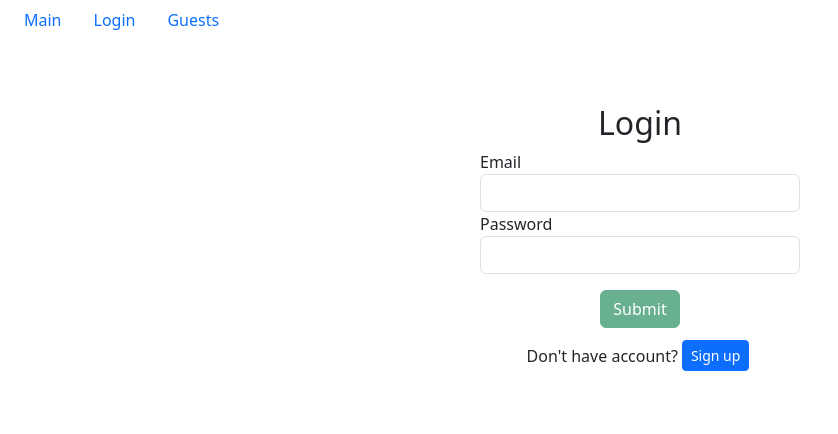
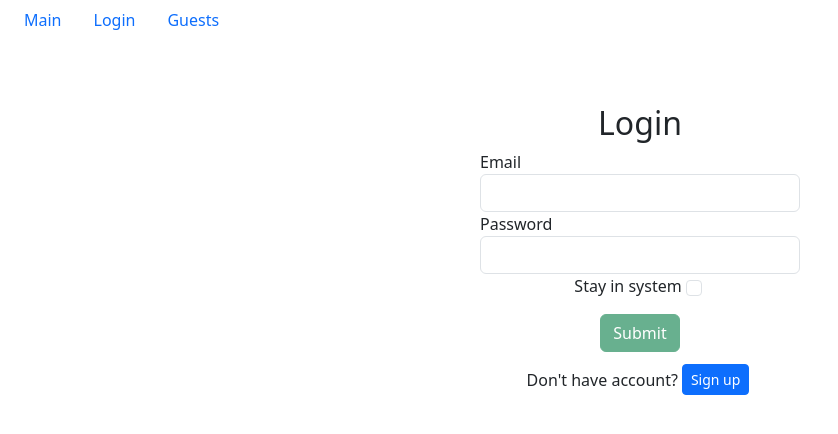
Before and after one commit to ivan-kramarenko/Course-Project, a React (Create React App) app: page /login in a window 1280 px wide. Shown: the top 434 px of the page, without its empty margins (0-838 px from the left). Built offline with nearby package versions, Linux system fonts and the light colour scheme.

Commit message:
check field / fixed styles on validation

```diff
--- /dev/null
+++ b/src/components/common/form/CheckField.tsx
@@ -0,0 +1,34 @@
+import React, { ReactElement } from 'react'
+import { UseFormRegister } from 'react-hook-form'
+import ErrorField from './ErrorField'
+
+interface CheckFieldProps {
+  label: string
+  id: string
+  error: string | undefined
+  register: UseFormRegister<any>
+}
+
+const CheckField = ({
+  label,
+  id,
+  error,
+  register
+}: CheckFieldProps): ReactElement => (
+  <>
+    <label htmlFor={id} className="w-100">
+      <div className="d-flex align-items-center justify-content-center">
+        {label}
+        <input
+          className="form-check-input mx-1"
+          type="checkbox"
+          {...register(id)}
+          id={id}
+        />
+      </div>
+      <ErrorField {...{ error }} />
+    </label>
+  </>
+)
+
+export default CheckField
--- a/src/components/common/form/ErrorField.tsx
+++ b/src/components/common/form/ErrorField.tsx
@@ -5,7 +5,11 @@ interface ErrorFieldProps {
 }
 
 const ErrorField = ({ error }: ErrorFieldProps): ReactElement => (
-  <>{error != null && <div className="mb-2 text-center">{error}</div>}</>
+  <>
+    {error != null && (
+      <div className="mb-2 text-center invalid-feedback">{error}</div>
+    )}
+  </>
 )
 
 export default ErrorField
--- a/src/components/common/form/TextField.tsx
+++ b/src/components/common/form/TextField.tsx
@@ -16,14 +16,26 @@ const TextField = ({
   type,
   register,
   error
-}: TextFieldProps): ReactElement => (
+}: TextFieldProps): ReactElement => {
+  const setClassNames = (): string => {
+    const isInvalid = error != null ? 'is-invalid' : ''
+    const classNames = ['form-control', isInvalid]
+    return classNames.join(' ')
+  }
+  return (
     <>
       <label htmlFor={id} className="w-100">
         {label}
-      <input className="form-control" id={id} type={type} {...register(id)} />
+        <input
+          className={setClassNames()}
+          id={id}
+          type={type}
+          {...register(id)}
+        />
         <ErrorField {...{ error }} />
       </label>
     </>
   )
+}
 
 export default TextField
--- a/src/components/ui/form/LoginForm.tsx
+++ b/src/components/ui/form/LoginForm.tsx
@@ -1,9 +1,10 @@
 import React, { ReactElement } from 'react'
 import { yupResolver } from '@hookform/resolvers/yup'
 import { useForm, SubmitHandler } from 'react-hook-form'
-import { object, string } from 'yup'
+import { boolean, object, string } from 'yup'
 import { ILoginFormInputs } from '../../../interfaces'
 import TextField from '../../common/form/TextField'
+import CheckField from '../../common/form/CheckField'
 
 const schema = object({
   email: string().required('Email is required').email('Email must be correct'),
@@ -13,7 +14,8 @@ const schema = object({
       /^[A-Za-z]+\d+\S$/g,
       'Password must contain letters, numbers and one special character'
     )
-    .min(8, 'Minimum 8 characters')
+    .min(8, 'Minimum 8 characters'),
+  stay: boolean()
 }).required()
 
 const onSubmit: SubmitHandler<ILoginFormInputs> = (data: object): void => {
@@ -27,6 +29,9 @@ const LoginForm = (): ReactElement => {
     handleSubmit
   } = useForm<ILoginFormInputs>({
     mode: 'onBlur',
+    defaultValues: {
+      stay: false
+    },
     resolver: yupResolver(schema)
   })
 
@@ -51,6 +56,12 @@ const LoginForm = (): ReactElement => {
         {...{ register }}
         error={errors.password?.message}
       />
+      <CheckField
+        label="Stay in system"
+        id="stay"
+        {...{ register }}
+        error={errors.stay?.message}
+      />
       <input
         className="btn btn-success mt-3"
         type="submit"
--- a/src/components/ui/form/RegisterForm.tsx
+++ b/src/components/ui/form/RegisterForm.tsx
@@ -1,13 +1,14 @@
 import React, { ReactElement, useEffect, useState } from 'react'
 import { yupResolver } from '@hookform/resolvers/yup'
 import { SubmitHandler, useForm, Controller } from 'react-hook-form'
-import { array, object, ref, string } from 'yup'
+import { array, boolean, object, ref, string } from 'yup'
 import { IProfession, IRegisterFormInputs } from '../../../interfaces'
 import TextField from '../../common/form/TextField'
 import API from '../../../api'
 import SelectField from '../../common/form/SelectField'
 import RadioField from '../../common/form/RadioField'
 import MultiSelectField from '../../common/form/MultiSelectField'
+import CheckField from '../../common/form/CheckField'
 
 const schema = object({
   email: string().required('Email is required').email('Email must be correct'),
@@ -23,7 +24,8 @@ const schema = object({
     .required('Confirm password is required'),
   profession: string().required('Profession is required'),
   gender: string().required('Gender is required'),
-  qualities: array().required('Qualities is required')
+  qualities: array().required('Qualities is required'),
+  rules: boolean().oneOf([true], 'Is required!')
 }).required()
 
 const RegisterForm = (): ReactElement => {
@@ -50,7 +52,10 @@ const RegisterForm = (): ReactElement => {
     control
   } = useForm<IRegisterFormInputs>({
     mode: 'all',
-    resolver: yupResolver(schema)
+    resolver: yupResolver(schema),
+    defaultValues: {
+      rules: false
+    }
   })
 
   const onSubmit: SubmitHandler<IRegisterFormInputs> = (data: object): void => {
@@ -116,6 +121,12 @@ const RegisterForm = (): ReactElement => {
           />
         )}
       />
+      <CheckField
+        label="I agree with rules"
+        id="rules"
+        {...{ register }}
+        error={errors.rules?.message}
+      />
       <input
         className="btn btn-success mt-3"
         type="submit"
--- a/src/interfaces/index.ts
+++ b/src/interfaces/index.ts
@@ -30,11 +30,15 @@ export interface ISortedValue {
 export interface ILoginFormInputs {
   email: string
   password: string
+  stay?: boolean
 }
 
-export interface IRegisterFormInputs extends ILoginFormInputs {
+export interface IRegisterFormInputs {
+  email: string
+  password: string
   repeatPassword: string
   profession: string
   gender: string
   qualities: IQuality[]
+  rules: boolean
 }
```
Lines whose indentation alone changed are shown as unchanged.
